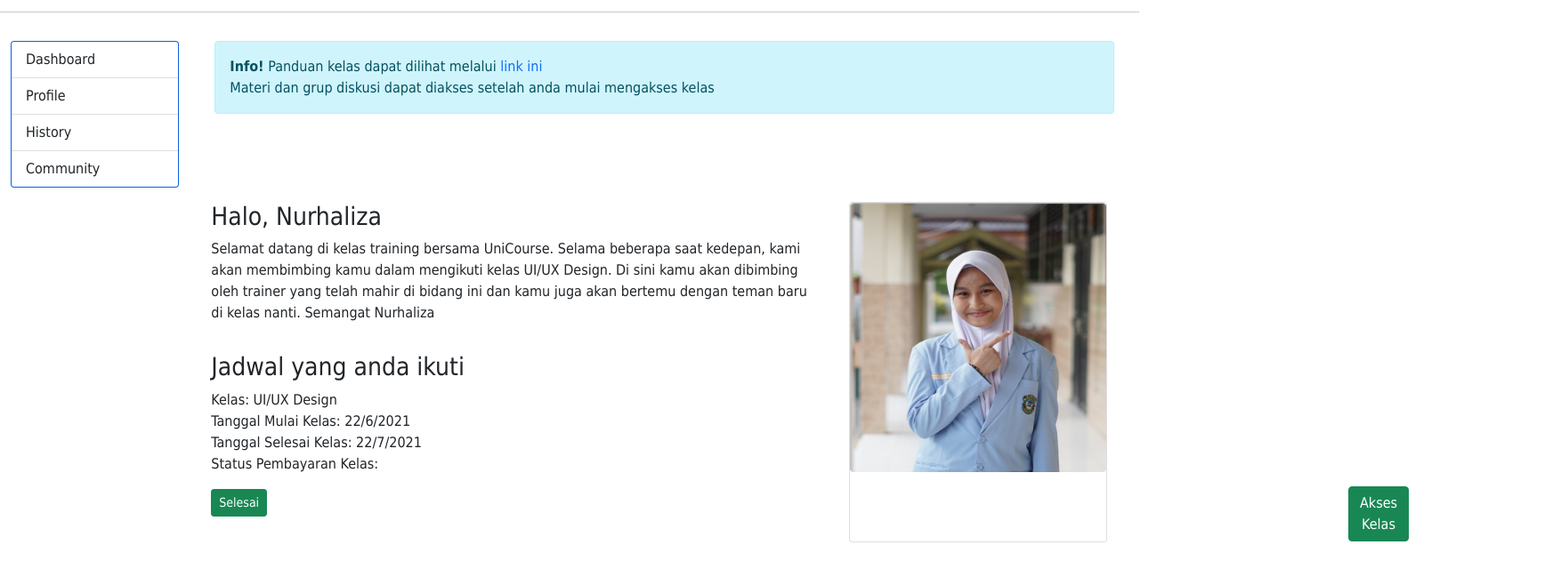
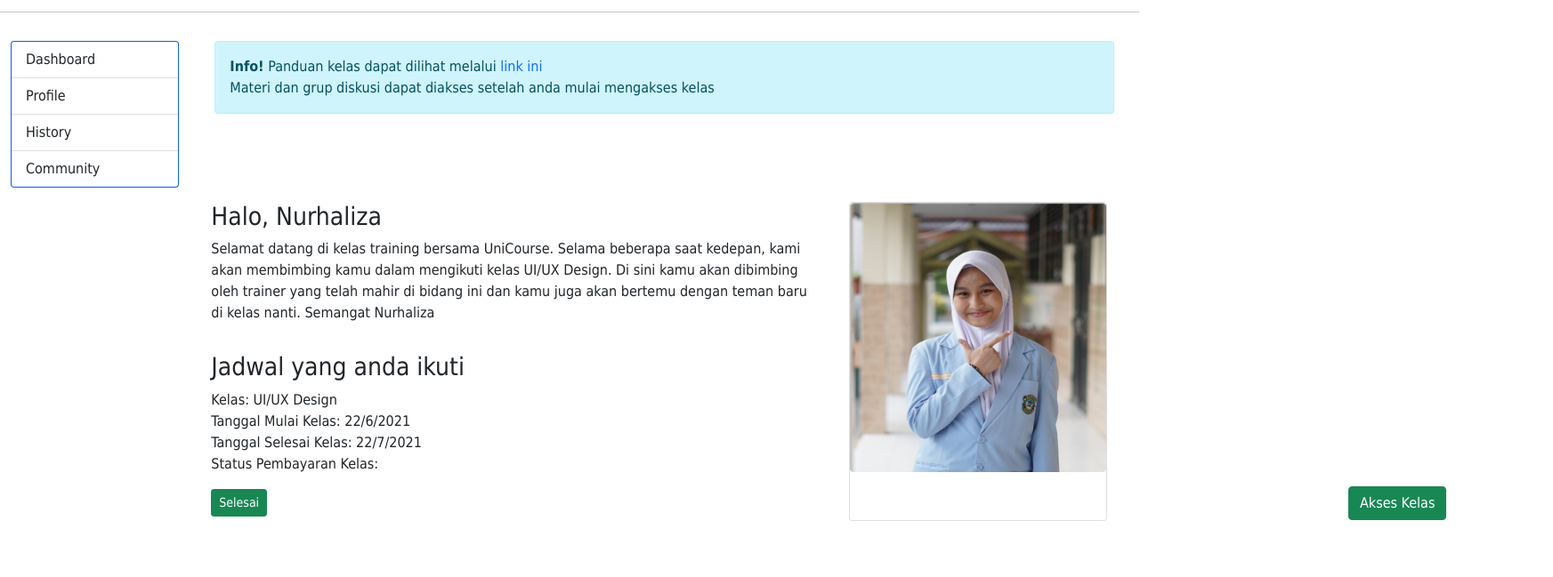
Before and after one commit to heycal9/UniCourse, a plain HTML site: page dashboard.html in a window 1280 px wide. Shown: the part 61-710 px from the top of the page at 89% size, 1745 px wide, since content can reach past the window. Drawn offline with nearby package versions, Linux system fonts and the light colour scheme.

Commit message:
Update dashboard.css

```diff
--- a/CSS/dashboard.css
+++ b/CSS/dashboard.css
@@ -4,4 +4,5 @@
 
 .button1{
     margin-left: 70vh;
+    width: 230px;
 }
```
